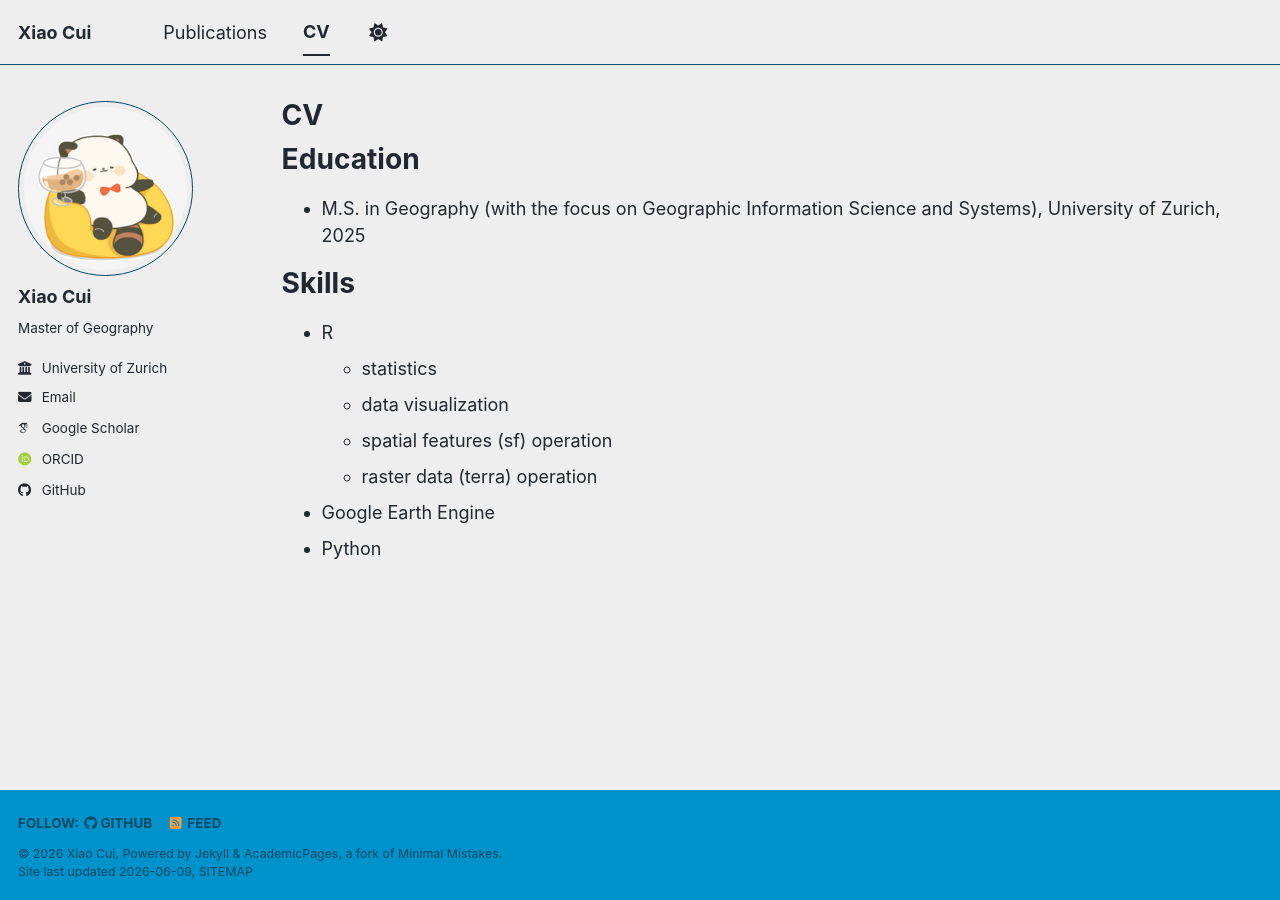
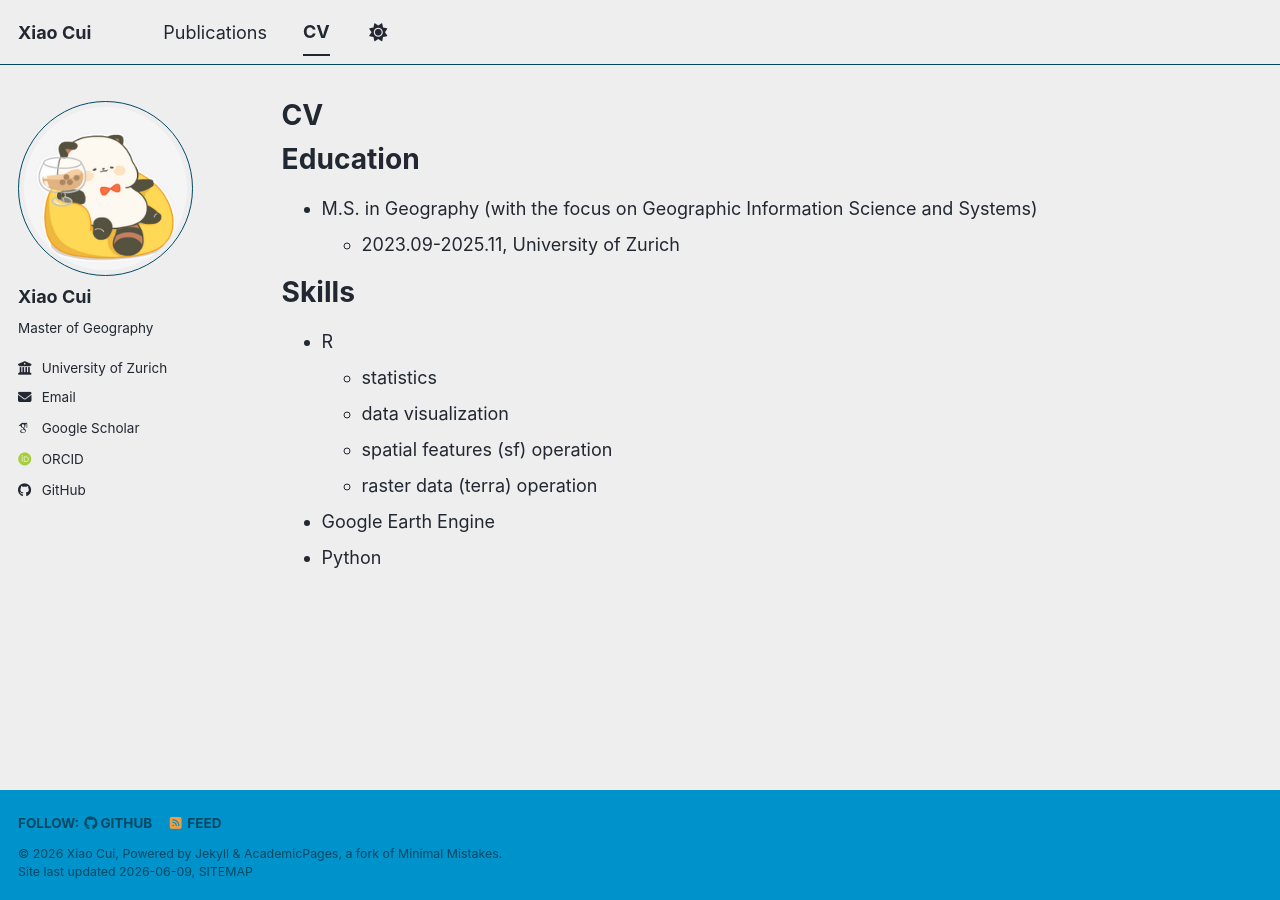
Before and after one commit to 666Xiao666/666Xiao666.github.io, a Jekyll site: the page built from _pages/cv.md, in a window 1280 px wide. Built offline with Jekyll 4.4.1, drawn with Linux system fonts in a browser that asks for light colours; some web fonts are replaced; a script bundle is joined from its source files by our own code; library files that are not in the unit come from our copies.

Commit message:
Update education section with graduation dates

```diff
--- a/_pages/cv.md
+++ b/_pages/cv.md
@@ -11,7 +11,8 @@ redirect_from:
 
 Education
 ======
-* M.S. in Geography (with the focus on Geographic Information Science and Systems), University of Zurich, 2025
+* M.S. in Geography (with the focus on Geographic Information Science and Systems)
+  * 2023.09-2025.11, University of Zurich
 
 Skills
 ======
```
